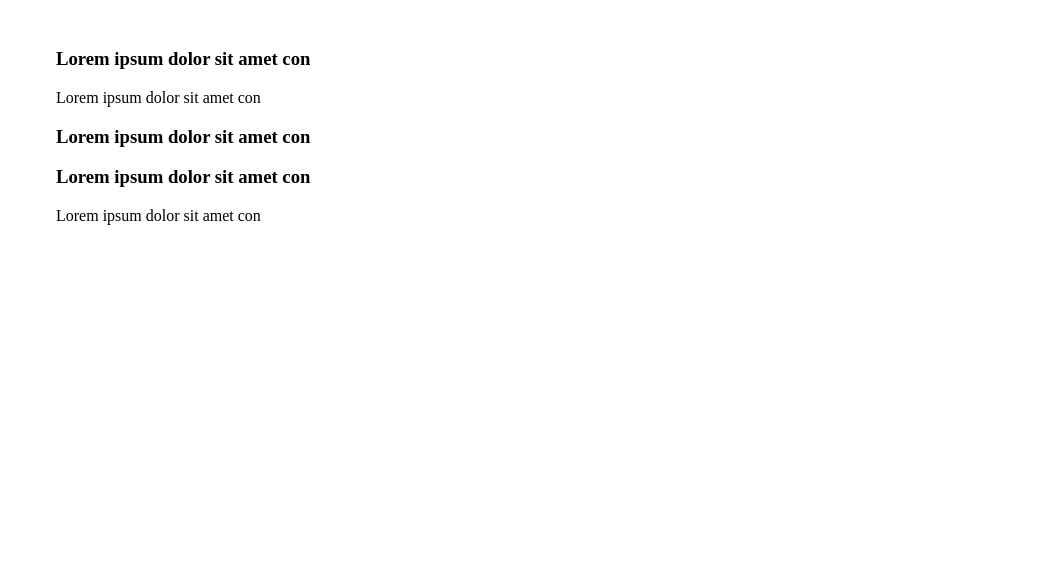
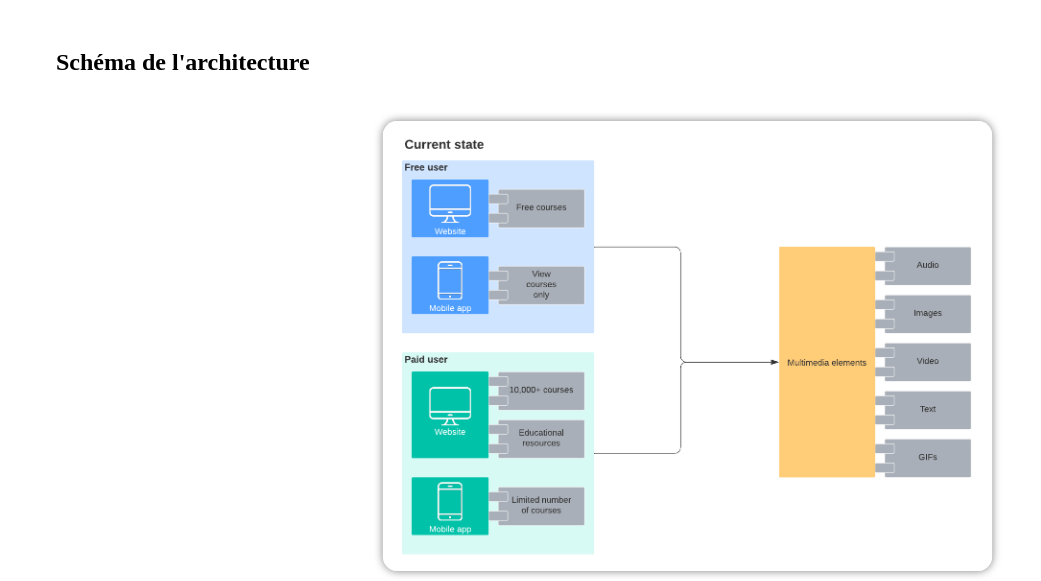
Before and after one commit to Flotss/SAE02_PROJET_REPARTIE, a website with bundled scripts: page src/interfaceWeb/index.html in a window 1280 px wide. Both pictures are taken after a click on the link 50 px from the left and 50 px from the top of the page. Shown: the part 219-800 px from the top of the page, without its empty margins (0-1041 px from the left). Built offline with nearby package versions, Linux system fonts and the light colour scheme; a web font is replaced by a local one.

Commit message:
feat: template for compte rendu

```diff
--- a/src/interfaceWeb/js/compteRendu.js
+++ b/src/interfaceWeb/js/compteRendu.js
@@ -35,12 +35,23 @@ const paragraph = (id, section, text) => {
 }
 
 const titleParagraph = (id, section, title) => {
-    let h3 = document.createElement("h3");
-    h3.setAttribute("id", id);
-    h3.setAttribute("class", "titleparagraph")
-    h3.innerHTML = title;
-    section.appendChild(h3);
-    return h3;
+    let h2 = document.createElement("h2");
+    h2.setAttribute("id", id);
+    h2.setAttribute("class", "titleparagraph")
+    h2.innerHTML = title;
+    section.appendChild(h2);
+    return h2;
+}
+
+const image = (id, section, src) => {
+    let div = document.createElement("div");
+    div.setAttribute("id", id);
+    let img = document.createElement("img");
+    img.setAttribute("class", "image");
+    img.src = src;
+    div.appendChild(img);
+    section.appendChild(div);
+    return img;
 }
 
 
@@ -60,8 +71,8 @@ const displayRapport = () => {
     let section1 = section("section1", containerD);
     let section2 = section("section2", containerD);
 
-    titleParagraph("title1-1", section1, "Lorem ipsum dolor sit amet con");
-    paragraph("p1", section1, "Lorem ipsum dolor sit amet con");
+    titleParagraph("title1-1", section1, "Schéma de l'architecture");
+    image("img-architecture", section1, "stylesheet/image/schemaArchitecture.png");
 
     titleParagraph("title1-2", section1, "Lorem ipsum dolor sit amet con");
     paragraph("p2", section2, "Lorem ipsum dolor sit amet con");
--- a/src/interfaceWeb/stylesheet/compteRendu.css
+++ b/src/interfaceWeb/stylesheet/compteRendu.css
@@ -11,10 +11,34 @@
   transition: 0.5s ease;
 }
 
-.container{
+.container {
   width: 100%;
   height: 100%;
   padding-top: 1rem;
   padding-left: 3rem;
   padding-right: 3rem;
 }
+
+#img-architecture {
+  display: flex;
+  justify-content: center;
+  align-items: center;
+}
+
+#img-architecture img {
+  height: 500px;
+  border-radius: 1rem;
+  transform: scale(0.9);
+  box-shadow: 0 0 10px rgba(0, 0, 0, 0.5);
+  transition: 0.5s ease;
+}
+
+#img-architecture img:hover {
+  transform: scale(1.2);
+  transition: 0.5s ease;
+}
+
+#img-architecture img:active {
+  transform: scale(0.9);
+  transition: 0.5s ease;
+}
```
Also changed, not shown: src/interfaceWeb/stylesheet/image/schemaArchitecture.png (added). Lines whose indentation alone changed are shown as unchanged.
